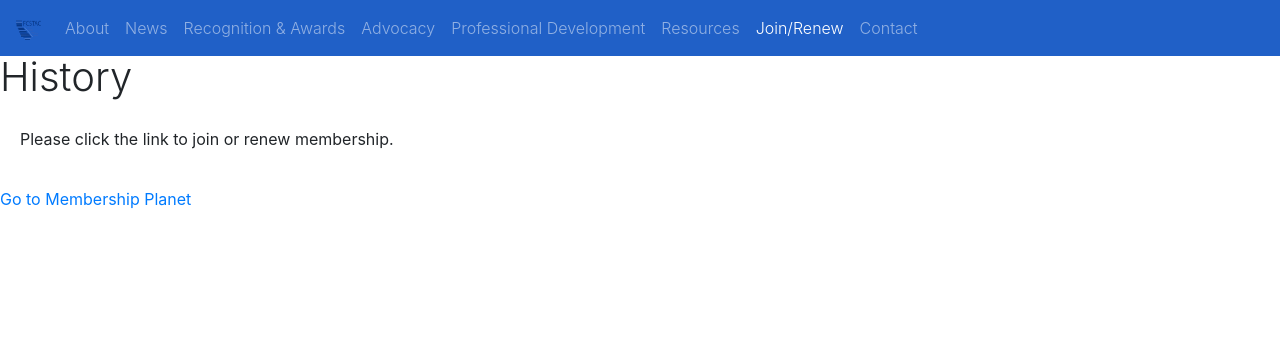
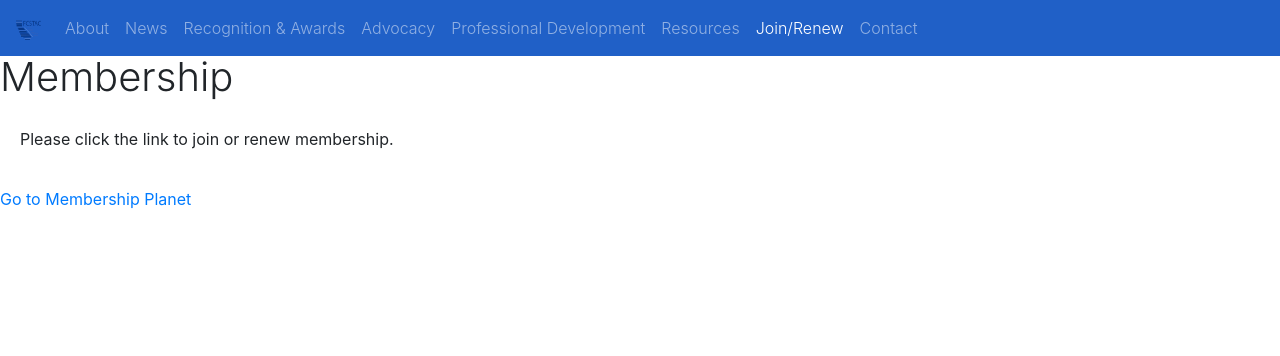
Before and after one commit to JustinRisney/Fcstac.org, a PHP site: page /join-renew in a window 1280 px wide. Shown: the top 356 px of the page. Run offline with PHP 8.4, Linux system fonts and the light colour scheme; some libraries are stand-ins or nearby versions.

Commit message:
Update index.php

```diff
--- a/src/join-renew/index.php
+++ b/src/join-renew/index.php
@@ -9,7 +9,7 @@
     </head>
     <body>
       <?php include'../navbar.php';?>
-	    <h1 style="font-weight: 300">History</h1>
+	    <h1 style="font-weight: 300">Membership</h1>
 	    <p style="padding: 20px 20px;"> Please click the link to join or renew membership.</p>
       <a href="www.memberplanet.com/FCSTAC">
 	      Go to Membership Planet
```
